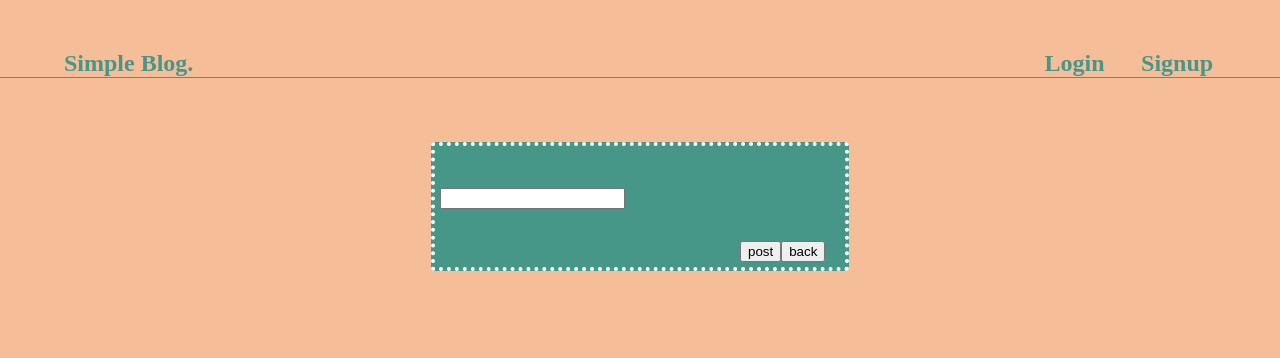
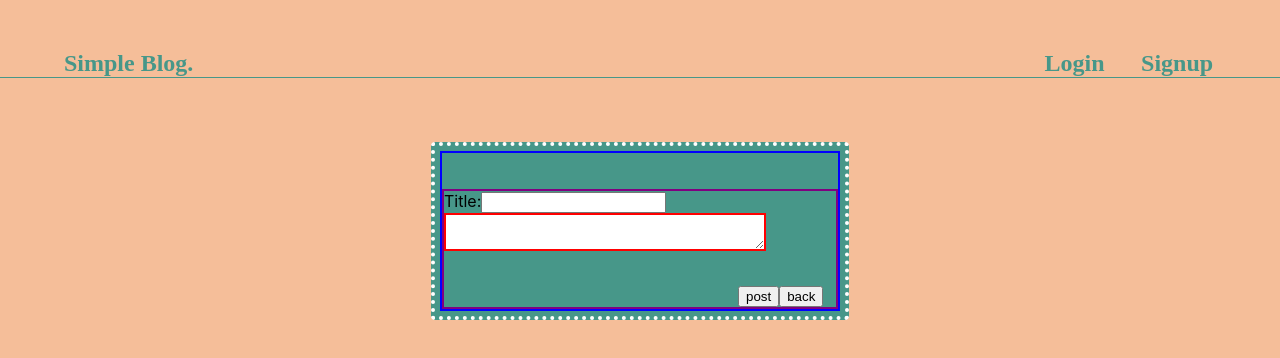
Before and after one commit to dsh410/SIMPLE-BLOG, a React (Create React App) app: page / in a window 1280 px wide. Shown: the top 358 px of the page. Built offline with nearby package versions, Linux system fonts and the light colour scheme.

Commit message:
added title input.

```diff
--- a/src/App.css
+++ b/src/App.css
@@ -75,6 +75,7 @@
       margin-top:5%;
       border:4px dotted white;
 
+
     }
 
     .todo {
@@ -118,3 +119,18 @@
     .plus-symbol:hover{
       color:orange;
     }
+
+    .text-area{
+      width:80%;
+      height:90%;
+      border:2px solid red;
+    }
+
+    .form{
+      border:2px solid purple;
+    }
+
+    .control-div{
+      border:2px solid blue;
+      height:50%;
+    }
--- a/src/ControlPost.js
+++ b/src/ControlPost.js
@@ -4,7 +4,7 @@ import { AiFillPlusSquare } from 'react-icons/ai';
 
 const ControlPost = (props) => {
     return (
-      <div>
+      <div className="control-div">
 
             <AiFillPlusSquare onClick={props.addPost} style={{visibility:!props.post ? 'visible' : 'hidden'}} className="plus-symbol"/>
 
--- a/src/TodoForm.js
+++ b/src/TodoForm.js
@@ -1,7 +1,8 @@
 import { useState } from "react";
 
-function TodoForm({ addTodo,isPosting,post } ) {
-    const [value, setValue] = useState("");
+function TodoForm({ addTodo,isPosting } ) {
+  const [value, setValue] = useState("");
+  const [blogTitle, setBlogTitle] = useState('');
 
     const handleSubmit = e => {
       e.preventDefault();
@@ -13,12 +14,16 @@ function TodoForm({ addTodo,isPosting,post } ) {
 
 
     return (
-        <div>
-            <form onSubmit={ handleSubmit }>
 
-        <input
+      <form onSubmit={handleSubmit} className="form">
+        <label>Title:</label>
+        <input type="text"
+          className="title-input"
+
+        />
+        <textarea
           type="text"
-          className="input"
+          className="text-area"
           value={value}
             onChange={e => setValue(e.target.value)}
             required
@@ -27,7 +32,7 @@ function TodoForm({ addTodo,isPosting,post } ) {
           <button onClick={isPosting}>back</button>
         </form>
 
-        </div>
+
     );
   }
 
```
